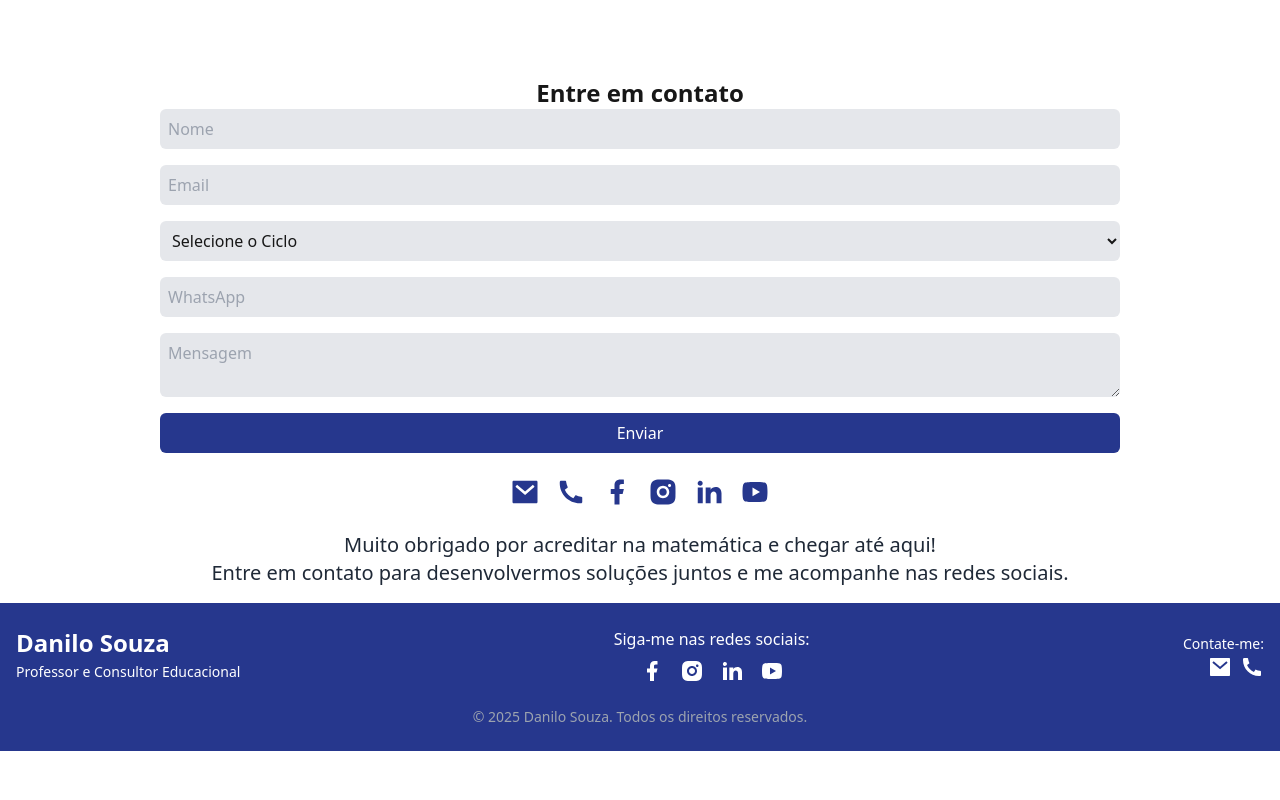
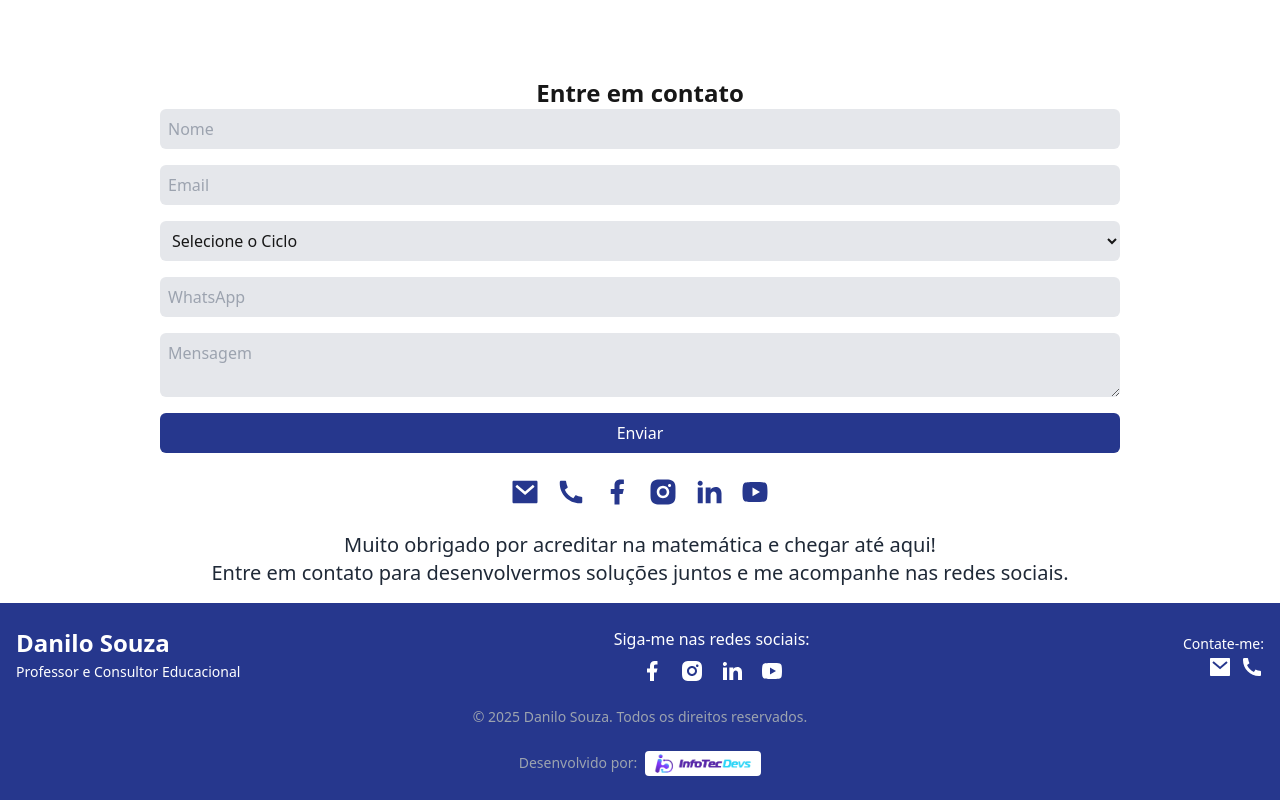
Before and after one commit to SteveSilvas/aulas-mat-universodanmatema, a Next.js app: page / in a window 1280 px wide. Shown: the part 2675-3475 px from the top of the page. Before the commit the page ends 3426 px from the top, so only its background shows below. Built offline with nearby package versions, Linux system fonts and the light colour scheme.

Commit message:
adicionando link da empresa infotecdevs

```diff
--- /dev/null
+++ b/src/components/CompanyLink/index.tsx
@@ -0,0 +1,30 @@
+import Image from 'next/image';
+import Link from 'next/link';
+import React from 'react';
+import companyLogo from "../../assets/logo_infotecdevs_transparente.png";
+
+const CompanyLink: React.FC = () => {
+    return (
+        <div className="flex flex-col md:flex-row items-center justify-center mt-6">
+            <span className="text-sm text-gray-400 mr-2">Desenvolvido por:</span>
+            <Link
+                title='Infotec Devs'
+                href="https://www.infotecdevs.com.br"
+                target="_blank"
+                rel="noopener noreferrer"
+                className="rounded px-2 overflow-hidden block bg-white hover:bg-gray-100"
+            >
+                <Image
+                    src={companyLogo}
+                    alt="Logo da Empresa"
+                    width={100}
+                    height={40}
+                    className="rounded-lg"
+                />
+            </Link>
+
+        </div>
+    );
+}
+
+export default CompanyLink;
--- a/src/components/Footer/index.tsx
+++ b/src/components/Footer/index.tsx
@@ -1,5 +1,6 @@
 import { RiFacebookFill, RiInstagramFill, RiLinkedinFill, RiYoutubeFill, RiMailFill, RiPhoneFill } from "react-icons/ri";
 import Link from "next/link";
+import CompanyLink from "../CompanyLink";
 export default function Footer() {
     return (
       <footer className="bg-blue_d text-white py-6 mt-auto">
@@ -40,6 +41,7 @@ export default function Footer() {
         <div className="text-center mt-6 text-sm text-gray-400">
           <p>&copy; {new Date().getFullYear()} Danilo Souza. Todos os direitos reservados.</p>
         </div>
+        <CompanyLink />
       </footer>
     );
   }
```
Also changed, not shown: src/assets/logo_infotecdevs_transparente.png (added).
